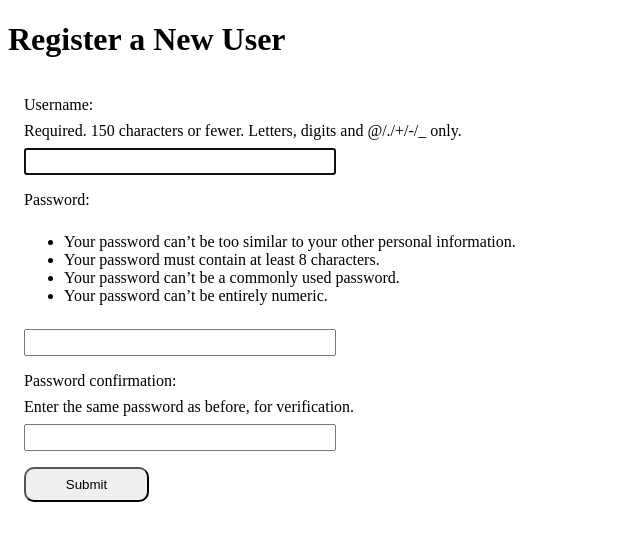
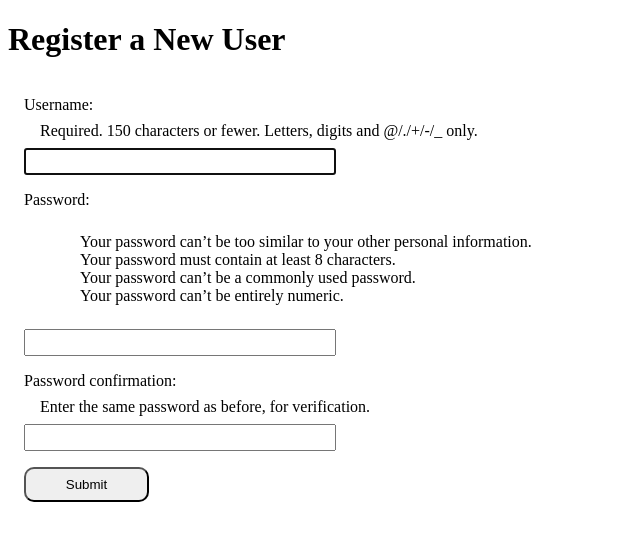
Before and after one commit to roanbrasil/MGL869-IA, a Django app: page /users/register/ in a window 1280 px wide. Shown: the part 26-567 px from the top of the page, without its empty margins (0-640 px from the left). Run offline with Django 5.2, Linux system fonts and the light colour scheme.

Commit message:
add register.html CSS for errors

```diff
--- a/images_storage/static/css/style.css
+++ b/images_storage/static/css/style.css
@@ -31,6 +31,24 @@
     width: 125px;
 }
 
+.helptext {
+    font-size: 1rem;
+    margin-left: 1rem;
+}
+
+.helptext ul {
+    list-style-type: none;
+}
+
+.errorlist {
+    color: #F00;
+    margin-left: 2rem;
+}
+
+.errorlist li::marker {
+    content: '🚨 ';
+}
+
 /* END OF BORROWED CODE */
 
 .row {
```
